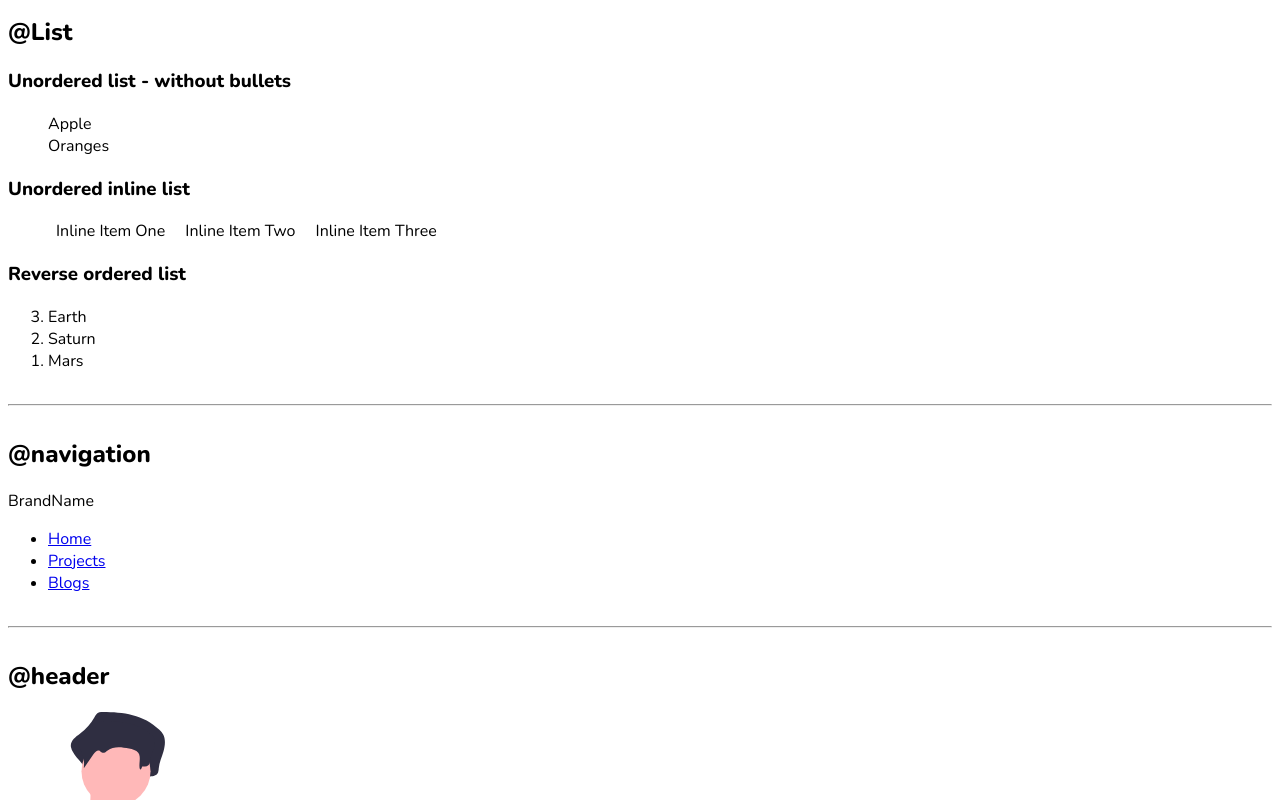
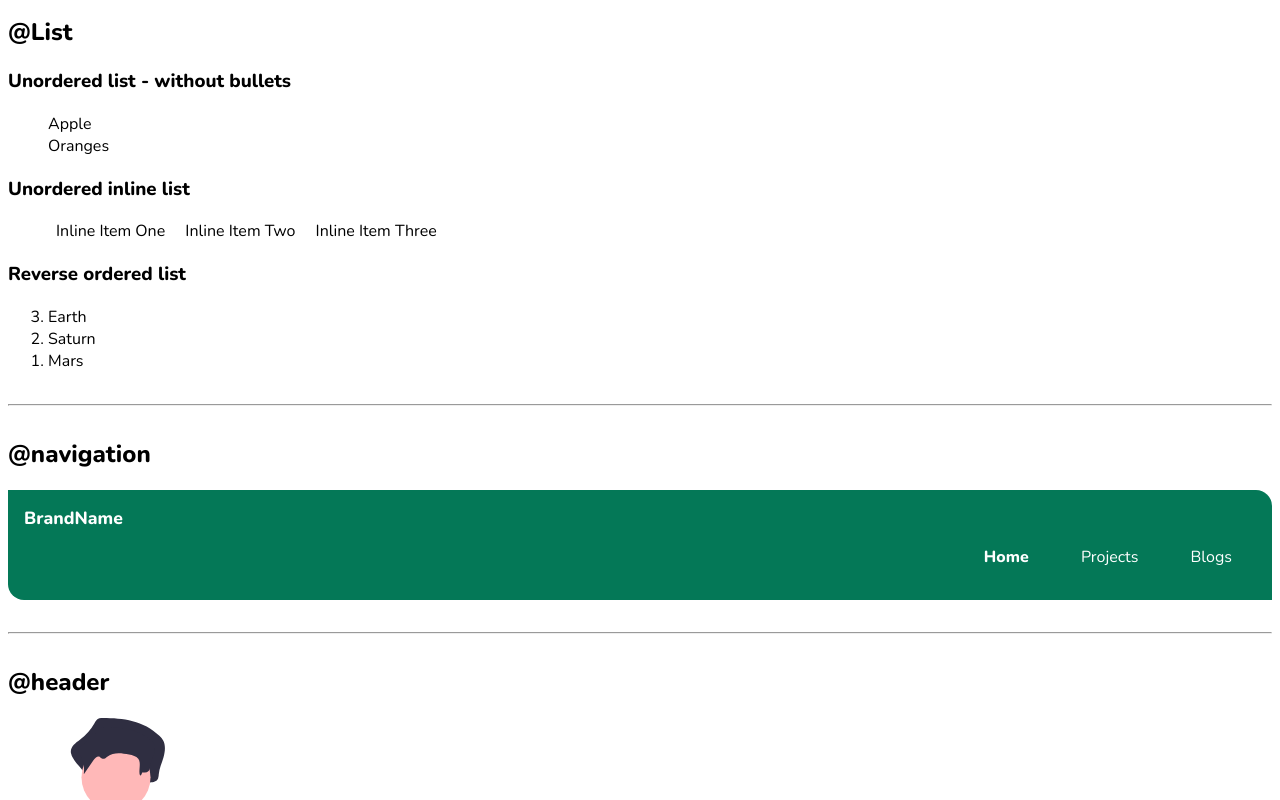
Before and after one commit to sanketwakhare/sanket-neogcamp-lesson-3, a plain HTML site: page lesson-three/index.html in a window 1280 px wide. Shown: the part 855-1655 px from the top of the page. Drawn offline with nearby package versions, Linux system fonts and the light colour scheme.

Commit message:
navigation

```diff
--- a/lesson-three/index.html
+++ b/lesson-three/index.html
@@ -48,17 +48,17 @@
     </ol>
     <hr />
     <h2>@navigation</h2>
-    <nav>
-      <div>BrandName</div>
-      <ul>
-        <li>
-          <a href="/">Home</a>
+    <nav class="navigation">
+      <div class="navigation-brand">BrandName</div>
+      <ul class="list-non-bulleted nav-pills">
+        <li class="list-item-inline">
+          <a class="link link-active" href="/">Home</a>
         </li>
-        <li>
-          <a href="/">Projects</a>
+        <li class="list-item-inline">
+          <a class="link" href="/">Projects</a>
         </li>
-        <li>
-          <a href="/">Blogs</a>
+        <li class="list-item-inline">
+          <a class="link" href="/">Blogs</a>
         </li>
       </ul>
     </nav>
--- a/lesson-three/styles.css
+++ b/lesson-three/styles.css
@@ -25,7 +25,6 @@ hr {
 .link {
   text-decoration: none;
   padding: 0.5rem 1rem;
-  font-weight: bold;
 }
 
 .link-primary {
@@ -49,3 +48,29 @@ hr {
   display: inline;
   padding: 0 0.5rem;
 }
+
+/**navigation**/
+.navigation {
+  background-color: var(--primary-color);
+  color: white;
+  padding: 1rem;
+  border-bottom-left-radius: 1rem;
+  border-top-right-radius: 1rem;
+}
+
+.navigation .link {
+  color: white;
+}
+
+.navigation .navigation-brand {
+  font-weight: bold;
+  font-size: 1.1rem;
+}
+
+.navigation .nav-pills {
+  text-align: right;
+}
+
+.navigation .link-active {
+  font-weight: bold;
+}
```
